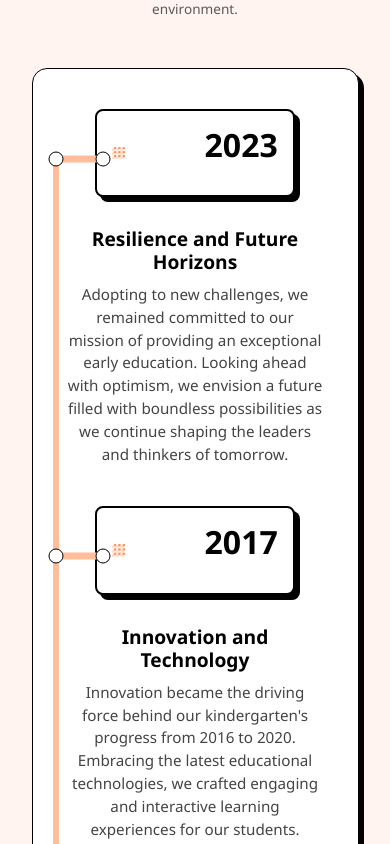
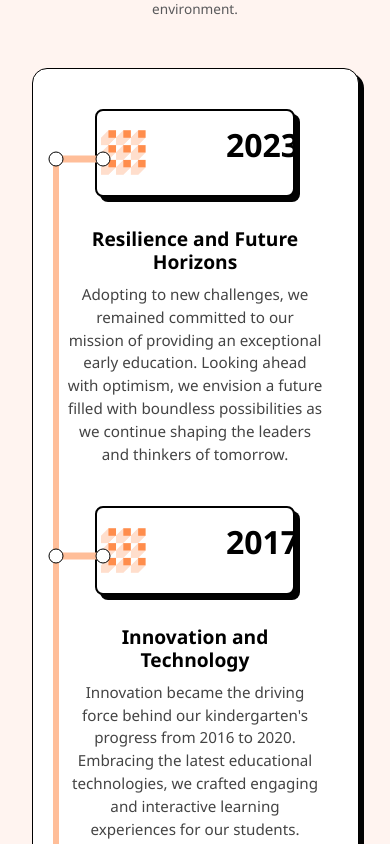
Before and after one commit to Mhmd-Elawady/School-Education, a React (Vite) app: page /about in a window 390 px wide. Shown: the part 3440-4284 px from the top of the page. Built offline with nearby package versions, Linux system fonts and the light colour scheme.

Commit message:
style: responsive year-bg for mobile 412px

```diff
--- a/src/Components/About/Timeline.jsx
+++ b/src/Components/About/Timeline.jsx
@@ -82,7 +82,6 @@ const Timeline = () => {
                   src={pattern}
                   alt="Pattern"
                   className="year-bg"
-                  effect="blur"
                 />
                 <h3 className="year-text">{item.year}</h3>
               </div>
--- a/src/Styles/About/Timeline.css
+++ b/src/Styles/About/Timeline.css
@@ -213,8 +213,8 @@
   }
 
   .year-bg {
-    width: 45px;
-    height: 45px;
+    width: 60px;
+    height: 60px;
   }
 
   .year-text {
@@ -228,6 +228,17 @@
     margin: 0 auto;
     padding: 0;
     width: 90%;
+  }
+}
+@media (max-width: 480px) {
+  .year-bg {
+    width: 45px;
+    height: 45px;
+    margin-left: 10px;
+  }
+  .year-text {
+    font-size: 2rem;
+    text-align: center;
   }
 }
 
--- a/src/main.jsx
+++ b/src/main.jsx
@@ -2,6 +2,7 @@ import { StrictMode } from 'react';
 import { createRoot } from 'react-dom/client';
 import { BrowserRouter } from 'react-router-dom';
 import 'bootstrap/dist/css/bootstrap.min.css';
+
 import './Styles/global.css';
 import './Styles/index.css';
 import App from './App.jsx';
```
